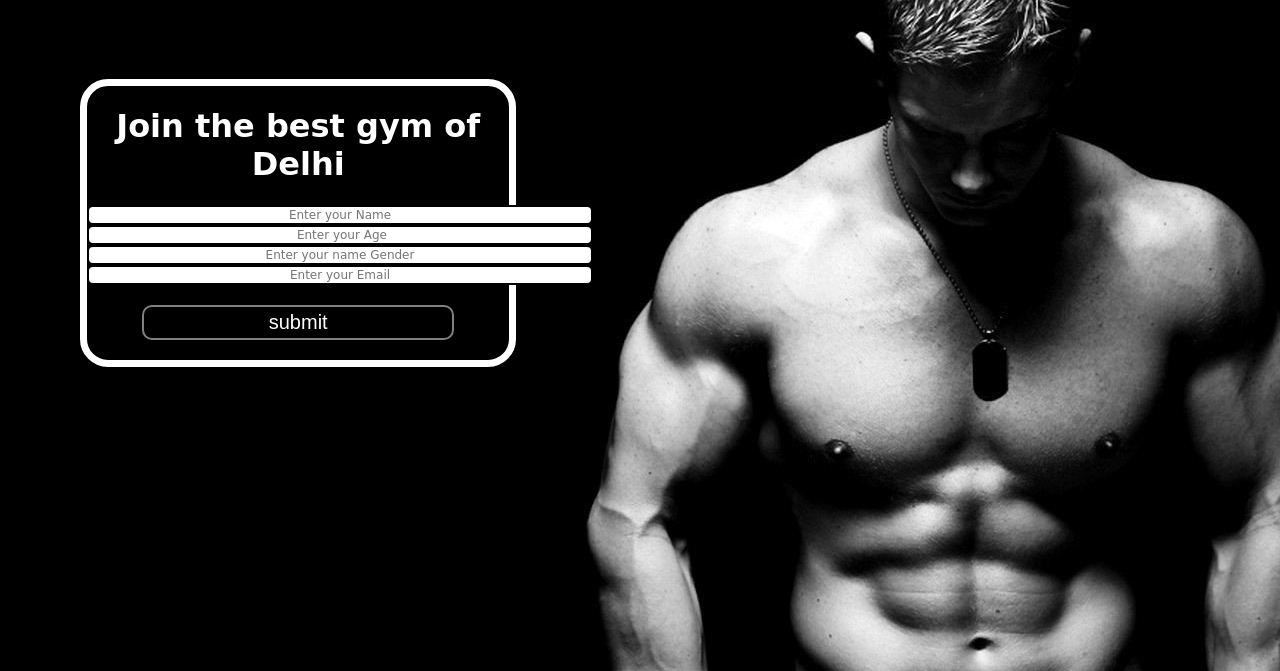
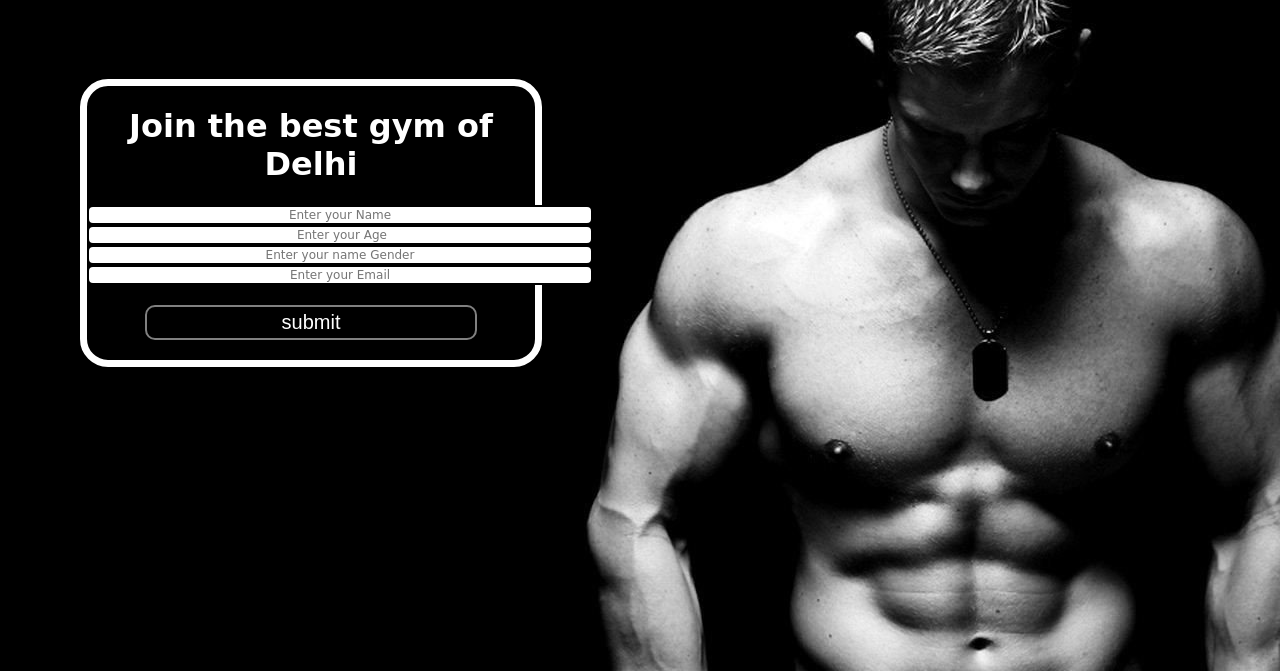
Before and after one commit to arpitgupta854/fitness-website, a plain HTML site: page index.html in a window 1280 px wide. Shown: the part 129-800 px from the top of the page. Drawn offline with Linux system fonts and the light colour scheme.

Commit message:
index file is updated

```diff
--- a/index.html
+++ b/index.html
@@ -75,7 +75,7 @@ color: rgb(255, 253, 253);
         .container{
             border: 7px solid white;
             margin: 106px 80px;
-            width: 33%;
+            width: 35%;
             border-radius: 28px;
         }
         .form-group input{
```
